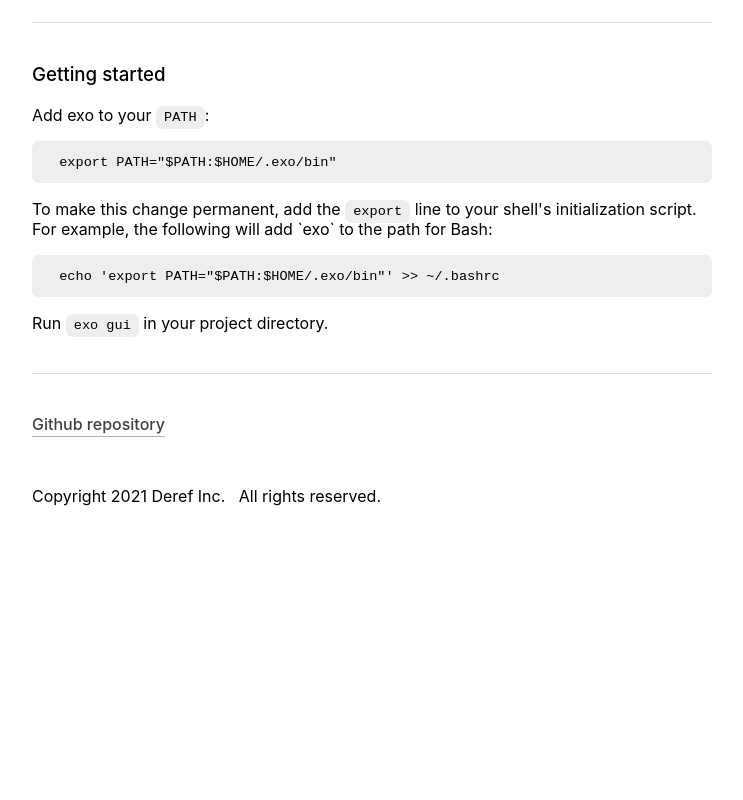
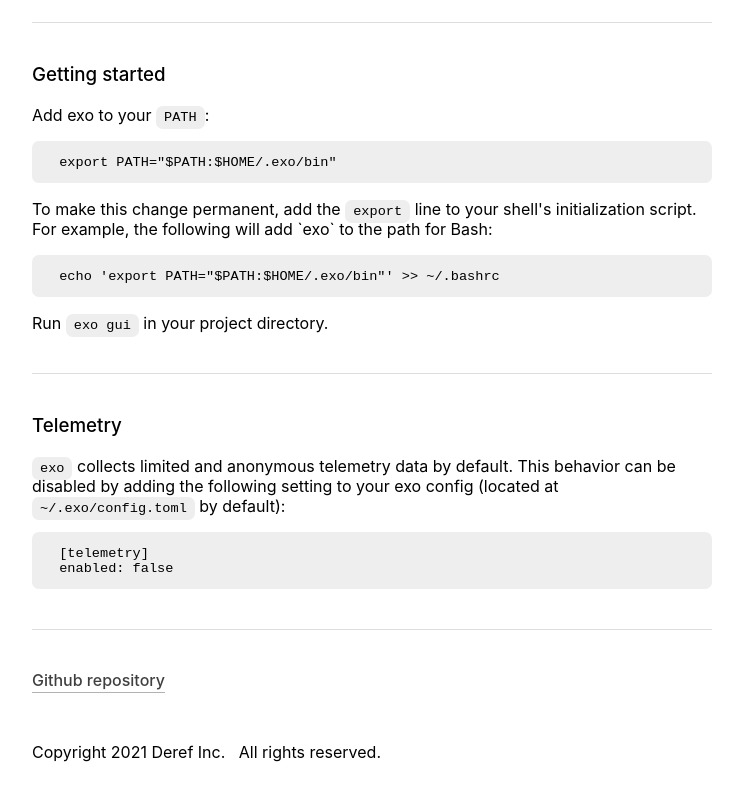
Before and after one commit to deref/exo-website, a Next.js app: page / in a window 1280 px wide. Shown: the part 709-1509 px from the top of the page, without its empty margins (268-1011 px from the left). Before the commit the page ends 1291 px from the top, so only its background shows below. Built offline with nearby package versions, Linux system fonts and the light colour scheme.

Commit message:
Add blurb on telemetry

```diff
--- a/pages/index.tsx
+++ b/pages/index.tsx
@@ -53,6 +53,18 @@ export default function Home() {
 
 			<hr />
 
+			<h3>Telemetry</h3>
+			<p>
+				<code>exo</code> collects limited and anonymous telemetry data by default. This behavior
+				can be disabled by adding the following setting to your exo config (located at <code>~/.exo/config.toml</code> by
+				default):
+			</p>
+			<pre>{`[telemetry]
+enabled: false`}</pre>
+
+			<hr />
+
+
 			<p>
 				<a href="https://github.com/deref/exo">Github repository</a>
 			</p>
```
